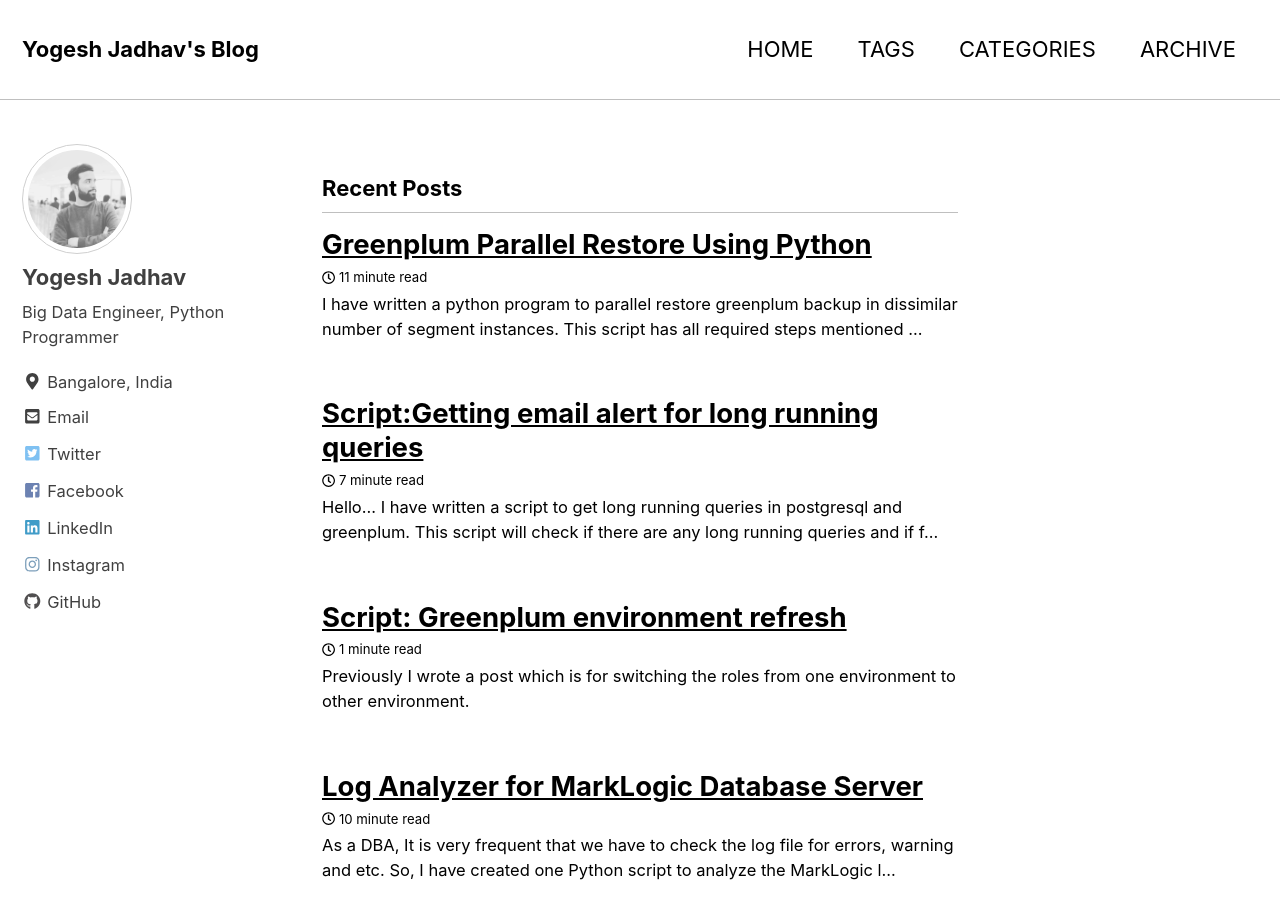
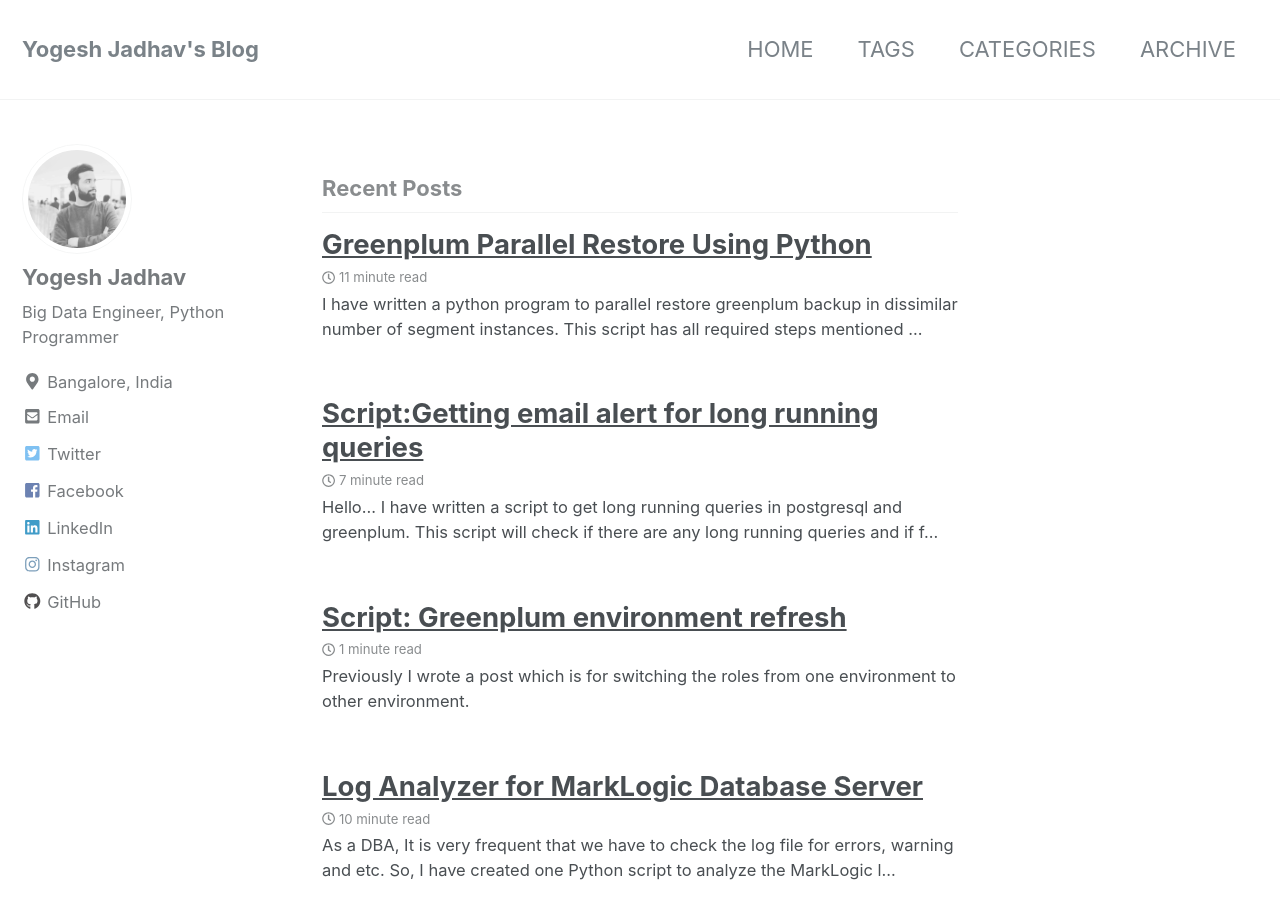
Before and after one commit to pgyogesh/blog, a Jekyll site: the page built from index.html, in a window 1280 px wide and 900 px high. Built offline with Jekyll 4.4.1, drawn with Linux system fonts in a browser that asks for light colours; nearby versions of some CDN libraries; the list of posts is cut into pages by our own code.

Commit message:
Update _config.yml

```diff
--- a/_config.yml
+++ b/_config.yml
@@ -12,7 +12,7 @@
 
 # theme                  : "minimal-mistakes-jekyll"
 remote_theme             : "mmistakes/minimal-mistakes"
-minimal_mistakes_skin    : "contrast" # "default" # "air", "aqua", "contrast", "dark", "dirt", "neon", "mint", "plum", "sunrise"
+minimal_mistakes_skin    : "default" # "default" # "air", "aqua", "contrast", "dark", "dirt", "neon", "mint", "plum", "sunrise"
 
 # Site Settings
 locale                   : "en-US"
```
